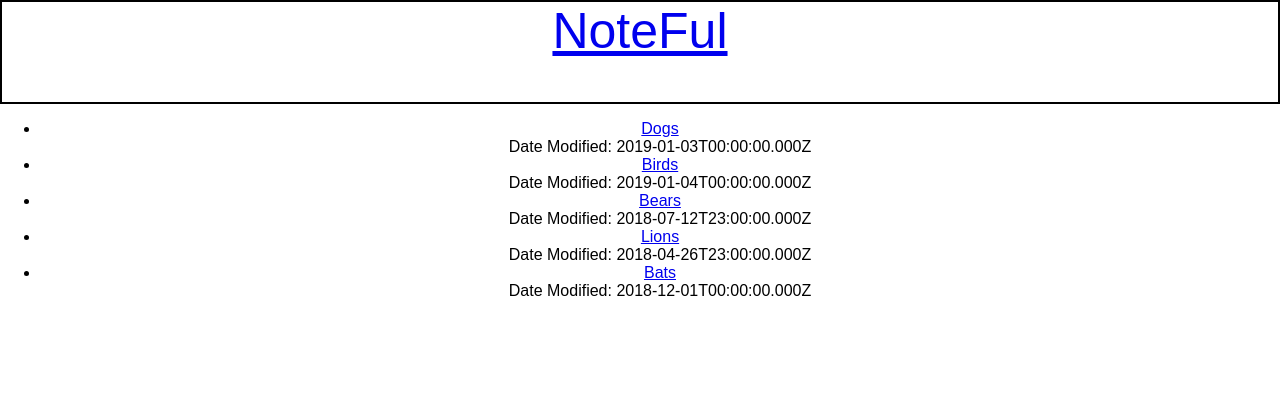
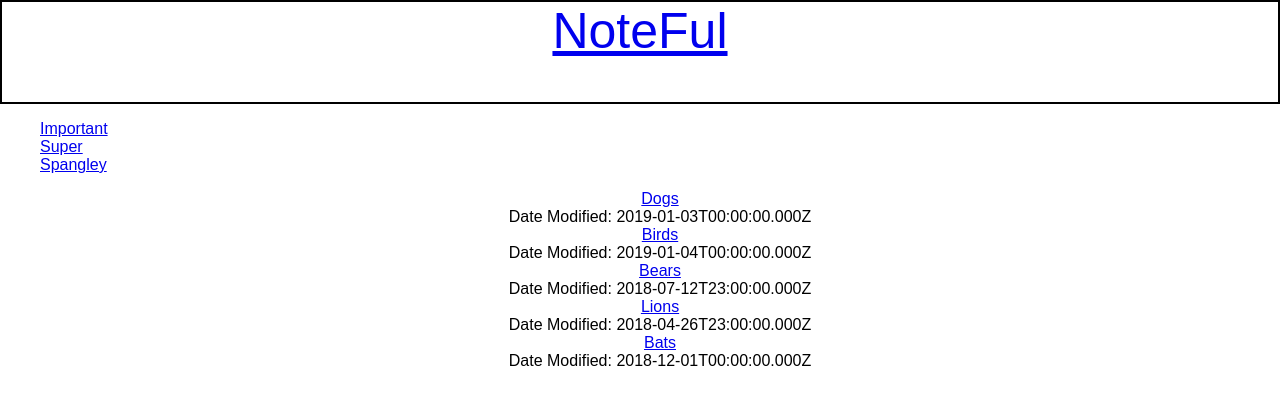
Before and after one commit to josiehandeveloper/noteful, a React (Create React App) app: page /folder/b0715efe-ffaf-11e8-8eb2-f2801f1b9fd1 in a window 1280 px wide. Shown: the top 404 px of the page. Built offline with nearby package versions, Linux system fonts and the light colour scheme.

Commit message:
second commit

```diff
--- a/src/App.css
+++ b/src/App.css
@@ -9,11 +9,16 @@
   height: 100px;
 }
 
-.FolderNav {
-  text-align: left;
+.FolderNavNoteList {
+  text-align: center;
   list-style: none;
 }
 
 .NoteList {
   list-style: none;
 }
+
+.FolderNav{
+  text-align: left;
+  list-style: none;
+}
--- a/src/MainContainer.js
+++ b/src/MainContainer.js
@@ -8,10 +8,19 @@ export const MainContainer = (props) => {
    let notes = store.notes.filter((note) => {
          return note.folderId === folderId
     })
-    console.log(props.match.params)
+
     return (
         <div className='FolderNavNoteList'>
-            <ul className='Notes'>
+            <ul className='FolderNav'>
+                {store.folders.map(folder =>
+                    <li key ={folder.id}>
+                        <Link to={`/folder/${folder.id}`}>
+                            {folder.name}
+                        </Link>
+                    </li>
+                )}
+            </ul>
+            <ul className='NoteList'>
                 {notes.map(note =>
                     <li key={note.id}>
                         <Link to={`/note/${note.id}`}>
--- a/src/NoteContainer.js
+++ b/src/NoteContainer.js
@@ -0,0 +1,27 @@
+import React, {Component} from 'react';
+import './App.css';
+import { Link } from 'react-router-dom';
+import store from './store';
+
+
+export const NoteContainer = (props) => {
+    let folderId = props.match.params.folderId
+    let notes = store.notes.filter((note) => {
+    return note.folderId === folderId
+         })
+    return (
+        <div className='NoteContentList'>
+            <ul className='NoteContent'>
+                {notes.map(note =>
+                    <li key={note.id}>
+                        <Link to={`/note/${note.id}`}>
+                            {note.name}
+                        </Link>
+                        <br />
+                        {note.content}
+                    </li>
+                )}
+            </ul>
+        </div>
+    )
+}
```
